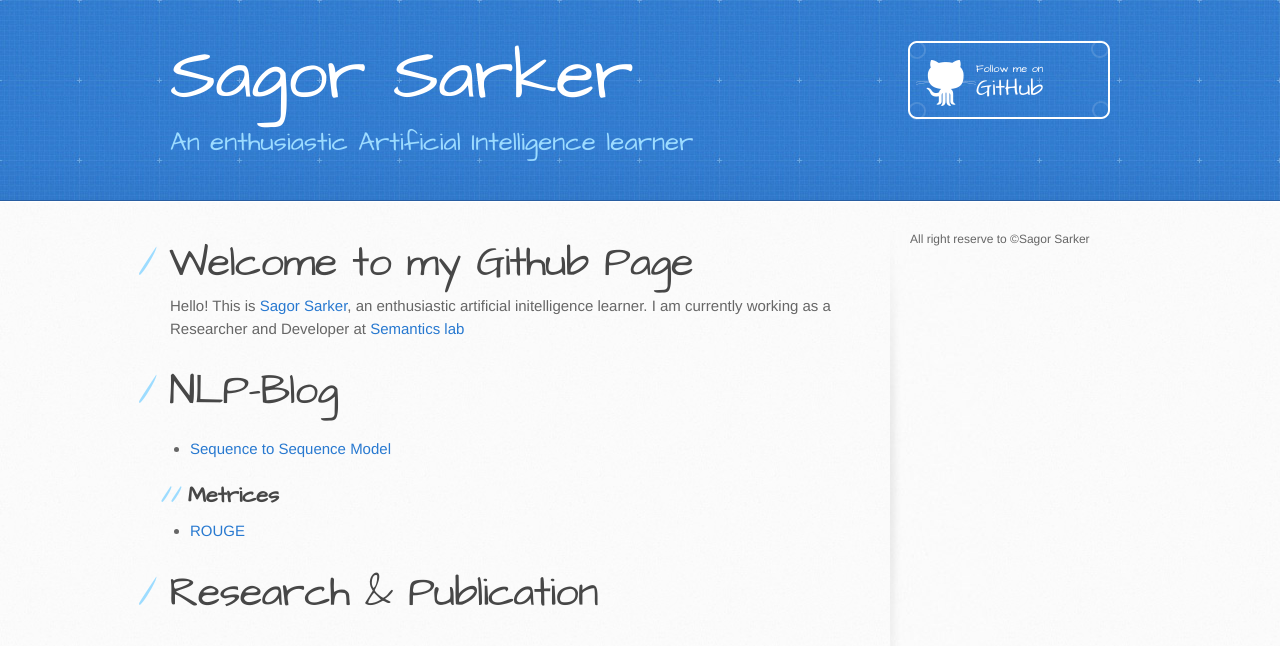
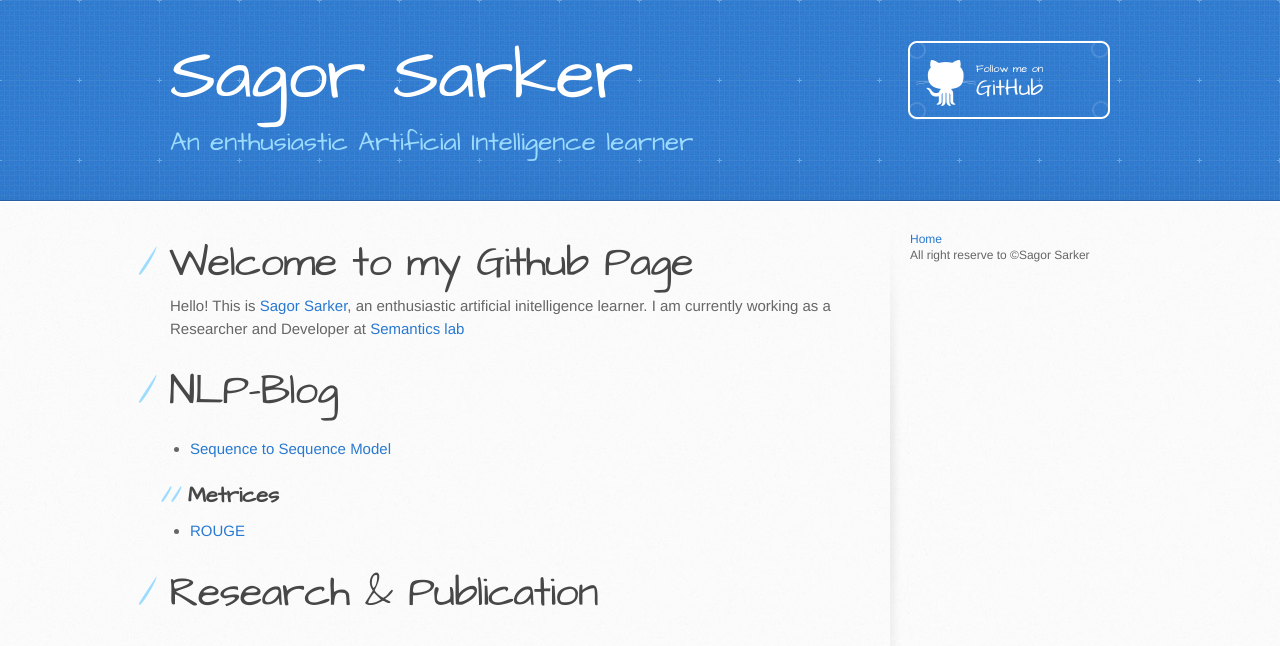
Before and after one commit to sagorbrur/sagorbrur.github.io, a Jekyll site: the page built from index.md, in a window 1280 px wide. Shown: the top 646 px of the page. Built offline with Jekyll 4.4.1, drawn with Linux system fonts in a browser that asks for light colours; our own code applies the rules of GitHub Pages for plain Markdown files.

Commit message:
Update default.html

```diff
--- a/_layouts/default.html
+++ b/_layouts/default.html
@@ -53,7 +53,7 @@
             <p class="repo-owner"><a href="{{ site.github.repository_url }}">{{ site.github.repository_name }}</a> is maintained by <a href="{{ site.github.owner_url }}">{{ site.github.owner_name }}</a>.</p>
           {% endif %}
           -->
-
+          <a href="https://sagorbrur.github.io">Home</a>
           <p>All right reserve to &#169;Sagor Sarker</p>
         </aside>
       </div>
```
